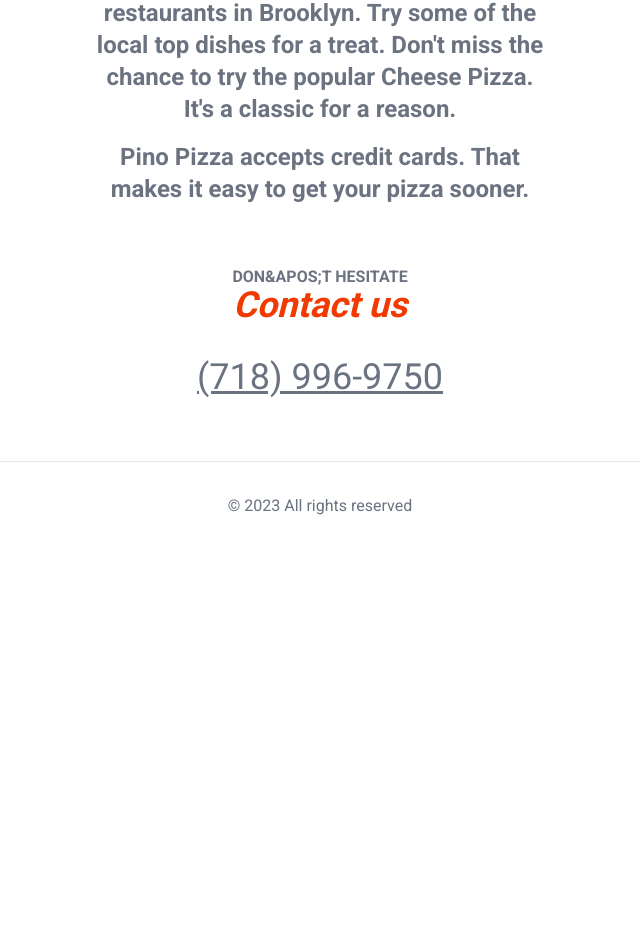
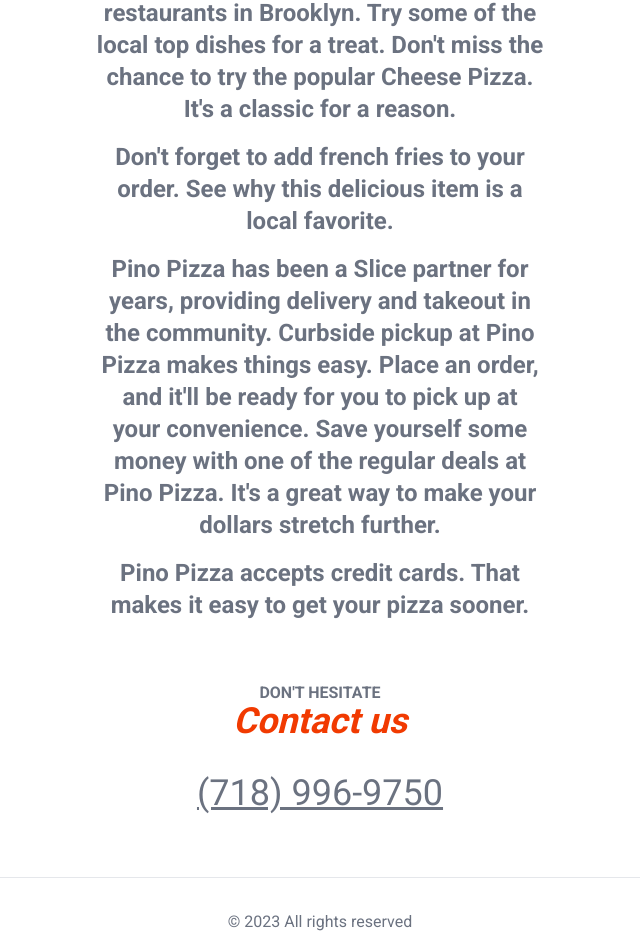
Before and after one commit to Haseebzz/PinoPizza, a Next.js app: page / in a window 1280 px wide. Shown: the part 887-1825 px from the top of the page, without its empty margins (320-960 px from the left). Before the commit the page ends 1453 px from the top, so only its background shows below. Built offline with nearby package versions, Linux system fonts and the light colour scheme; no server answers; the database is empty.

Commit message:
Update page.js

```diff
--- a/src/app/page.js
+++ b/src/app/page.js
@@ -15,17 +15,23 @@
         />
     <div className="text-gray-500 max-w-md mx-auto mt-4 font-bold text-2xl">
   <p className="mb-4">
-            You'll find more than just pizza at the top restaurants in Brooklyn. Try some of the local top dishes for a treat. Don&apos;t miss the chance to try the popular Cheese Pizza. It&apos;s a classic for a reason.
+    You'll find more than just pizza at the top restaurants in Brooklyn. Try some of the local top dishes for a treat. Don't miss the chance to try the popular Cheese Pizza. It's a classic for a reason.
   </p>
-          {/* ... */}
+  <p className="mb-4">
+    Don't forget to add french fries to your order. See why this delicious item is a local favorite.
+  </p>
+  <p className="mb-4">
+    Pino Pizza has been a Slice partner for years, providing delivery and takeout in the community. Curbside pickup at Pino Pizza makes things easy. Place an order, and it'll be ready for you to pick up at your convenience. Save yourself some money with one of the regular deals at Pino Pizza. It's a great way to make your dollars stretch further.
+  </p>
   <p>
     Pino Pizza accepts credit cards. That makes it easy to get your pizza sooner.
   </p>
 </div>
+
       </section>
       <section className="text-center my-8" id="contact">
         <SectionHeaders
-          subHeader={'Don&apos;t hesitate'}
+          subHeader={'Don\'t hesitate'}
           mainHeader={'Contact us'}
         />
         <div className="mt-8">
```
Lines whose indentation alone changed are shown as unchanged.
